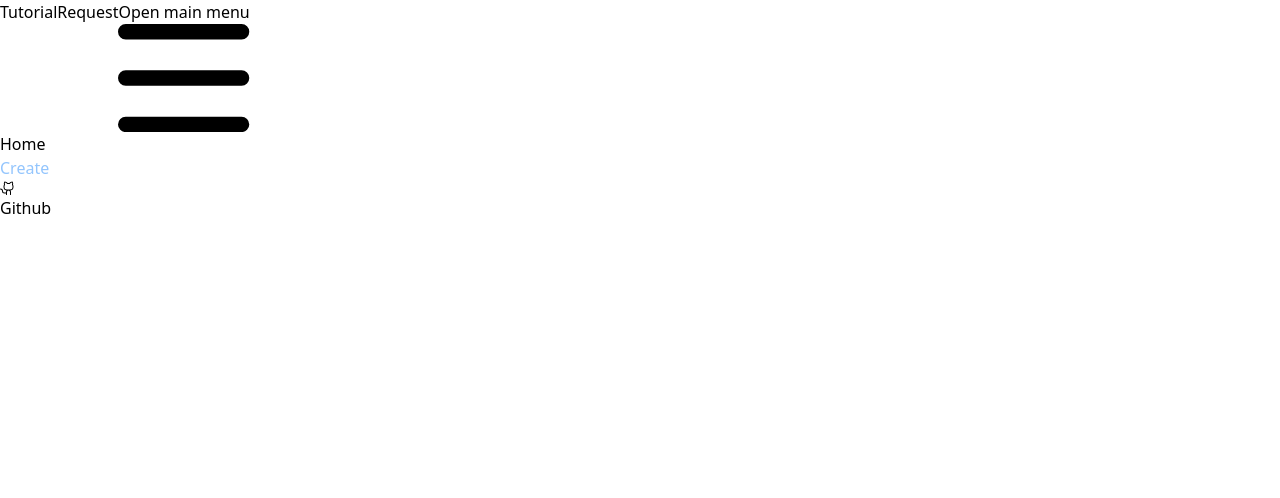
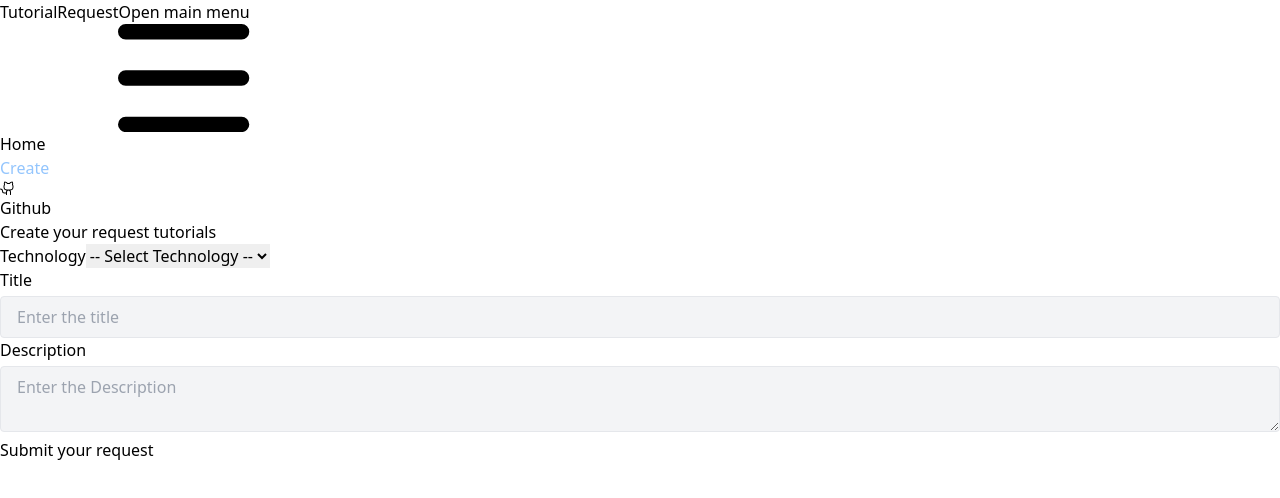
Before and after one commit to san1234100/tutorial-request-app, a React (Vite) app in the folder client/: page /create in a window 1280 px wide. Shown: the top 498 px of the page. Built offline with nearby package versions, Linux system fonts and the light colour scheme.

Commit message:
feat: validated the data from user

```diff
--- a/client/package.json
+++ b/client/package.json
@@ -10,9 +10,11 @@
     "preview": "vite preview"
   },
   "dependencies": {
+    "@hookform/resolvers": "^3.3.4",
     "dayjs": "^1.11.10",
     "react": "^18.2.0",
     "react-dom": "^18.2.0",
+    "react-hook-form": "^7.51.2",
     "react-router-dom": "^6.22.3"
   },
   "devDependencies": {
--- a/client/src/components/CreateRequest.jsx
+++ b/client/src/components/CreateRequest.jsx
@@ -1,7 +1,80 @@
+import { useForm } from "react-hook-form"
+import { zodResolver } from '@hookform/resolvers/zod';
+import * as z from 'zod';
+
+const requestSchema = z.object({
+    technology: z.string().min(4).max(12),
+    description: z.string(),
+    title: z.string()
+  });
 const CreateRequest = () => {
-    return (
-        <></>
-     );
-}
+    const {register, handleSubmit, formState:{errors}} = useForm({
+        resolver: zodResolver(requestSchema)
+    })
+    const sendToServer = (data) =>{
+        console.log(data);
+    }
+  return (
+    <div className="bg-white p-5 rounded ">
+      <div>
+        <h4 className="font-semibold text-xl">Create your request tutorials</h4>
+        <form action=""  className="my-5 space-y-4" onSubmit={handleSubmit(sendToServer)}>
+          <div>
+            <label htmlFor="technology" className=" block font-medium">
+              Technology
+            </label>
+            <select
+              name="technology"
+              id="technology"
+              className="px-4 py-2 rounded w-full mt-1 outline-none"
+              {...register('technology')}
+           >
+              <option value="">-- Select Technology --</option>
+              <option value="java">Java</option>
+              <option value="php">Php</option>
+              <option value="react">React</option>
+              <option value="node">Node</option>
+              <option value="mysql">Mysql</option>
+              <option value="angular">Angular</option>
+              <option value="mongodb">Mongo Db</option>
+              <option value="python">Python</option>
+              <option value="javascript">Javascript</option>
+            </select>
+            {errors.technology && <small className="text-red-500 pt-1">{errors.technology.message}</small>}
+          </div>
+          <div>
+            <label htmlFor="title" className=" block font-medium">
+              Title
+            </label>
+            <input
+              type="text"
+              id="title"
+              placeholder="Enter the title"
+              className="form-input"
+              {...register('title')}
+            />
+          </div>
+          <div>
+            <label htmlFor="desc" className=" block font-medium">
+              Description
+            </label>
+            <textarea
+              type="text"
+              id="desc"
+              placeholder="Enter the Description"
+              className="form-input"
+              {...register('desc')}
+            ></textarea>
+          </div>
+          <div>
+            <button className="px-4 py-2 bg-blue-500 hover:bg-blue-600 text-white rounded">
+                Submit your request
+            </button>
+          </div>
+        </form>
+      </div>
+    </div>
+  );
+};
 
 export default CreateRequest;
--- a/client/src/index.css
+++ b/client/src/index.css
@@ -5,3 +5,6 @@
 .active{
     @apply text-blue-300
 }
+.form-input{
+    @apply px-4 py-2 bg-gray-100 w-full border mt-1 rounded outline-none
+}
```
Also changed, not shown: 1 other file (tests, documents, lock files or other folders).
